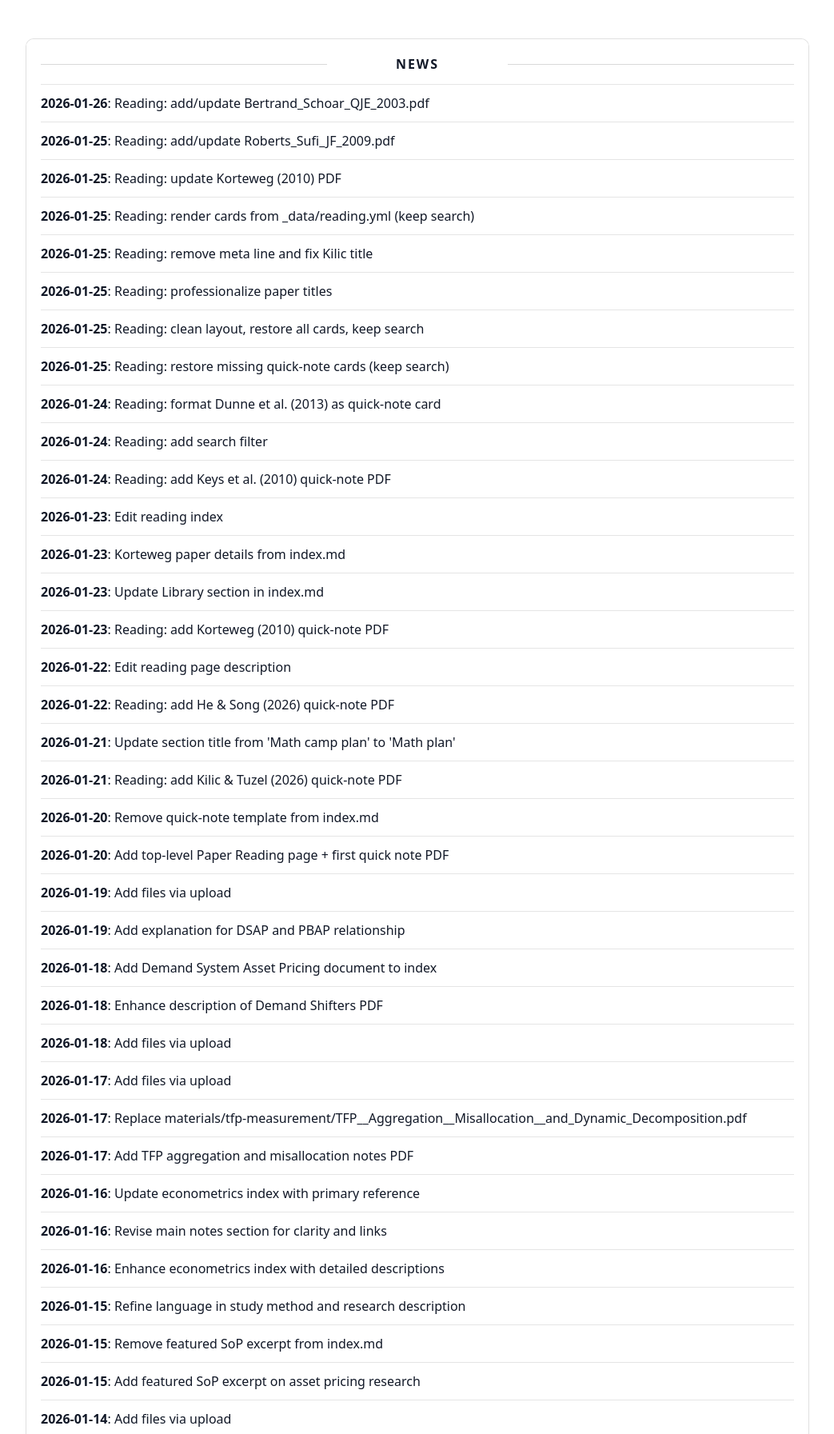
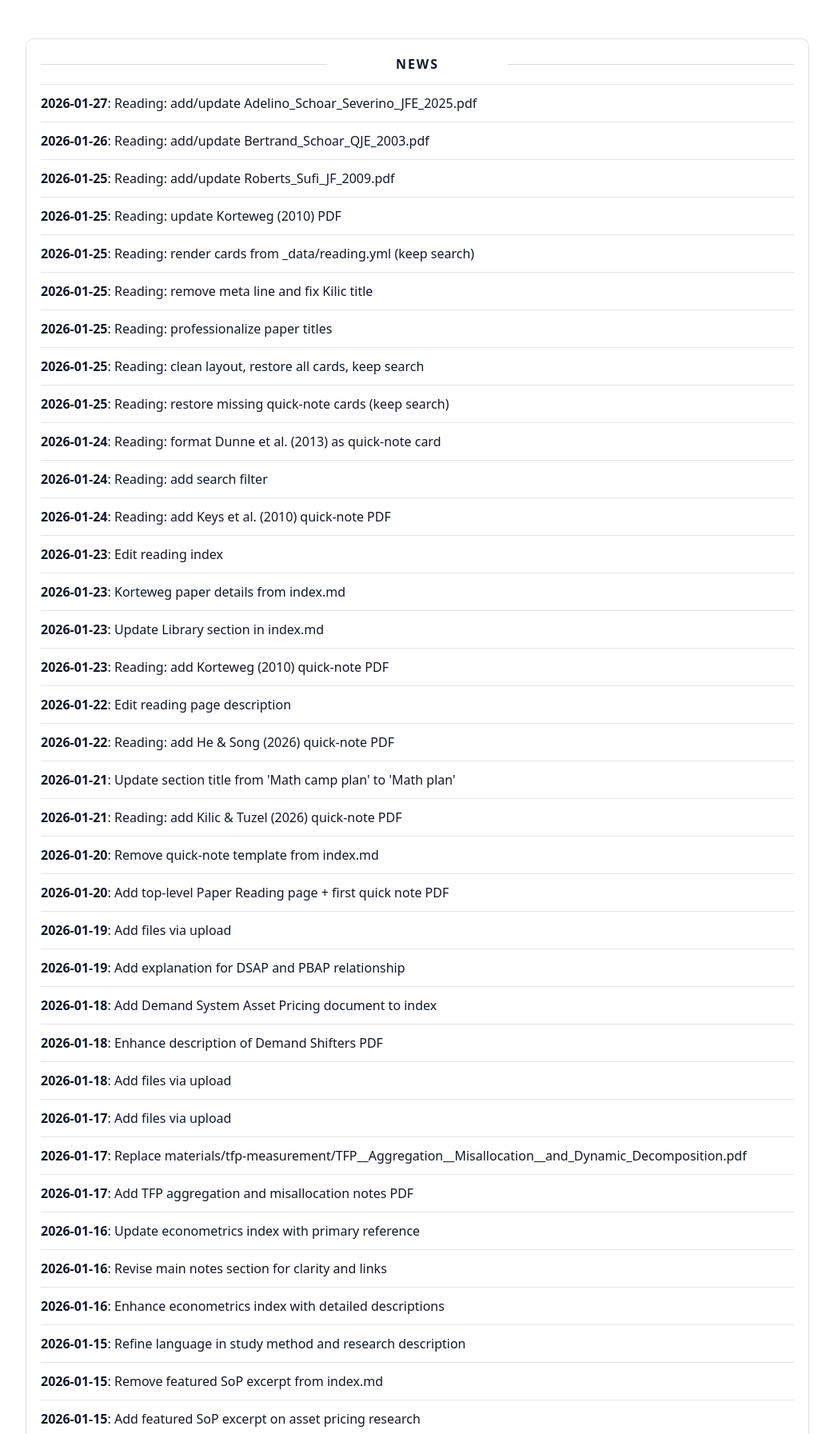
Before and after one commit to yaxinzn/study-archive, a Jekyll site: the page built from updates/index.md, in a window 1280 px wide, cut to the strip 476-2269 px from the top of the page. Shown: the whole strip at 80% size, without its empty margins (118-1161 px from the left). Built offline with Jekyll 4.4.1, drawn with Linux system fonts in a browser that asks for light colours; some of the changed text lies outside the part shown.

Commit message:
chore: update NEWS feed

```diff
--- a/_data/news.yml
+++ b/_data/news.yml
@@ -1,4 +1,7 @@
 # Auto-generated update history (sorted newest -> oldest). Do not edit manually.
+- ts: "1769511209"
+  date: "2026-01-27"
+  title: "Reading: add/update Adelino_Schoar_Severino_JFE_2025.pdf"
 - ts: "1769423455"
   date: "2026-01-26"
   title: "Reading: add/update Bertrand_Schoar_QJE_2003.pdf"
```
